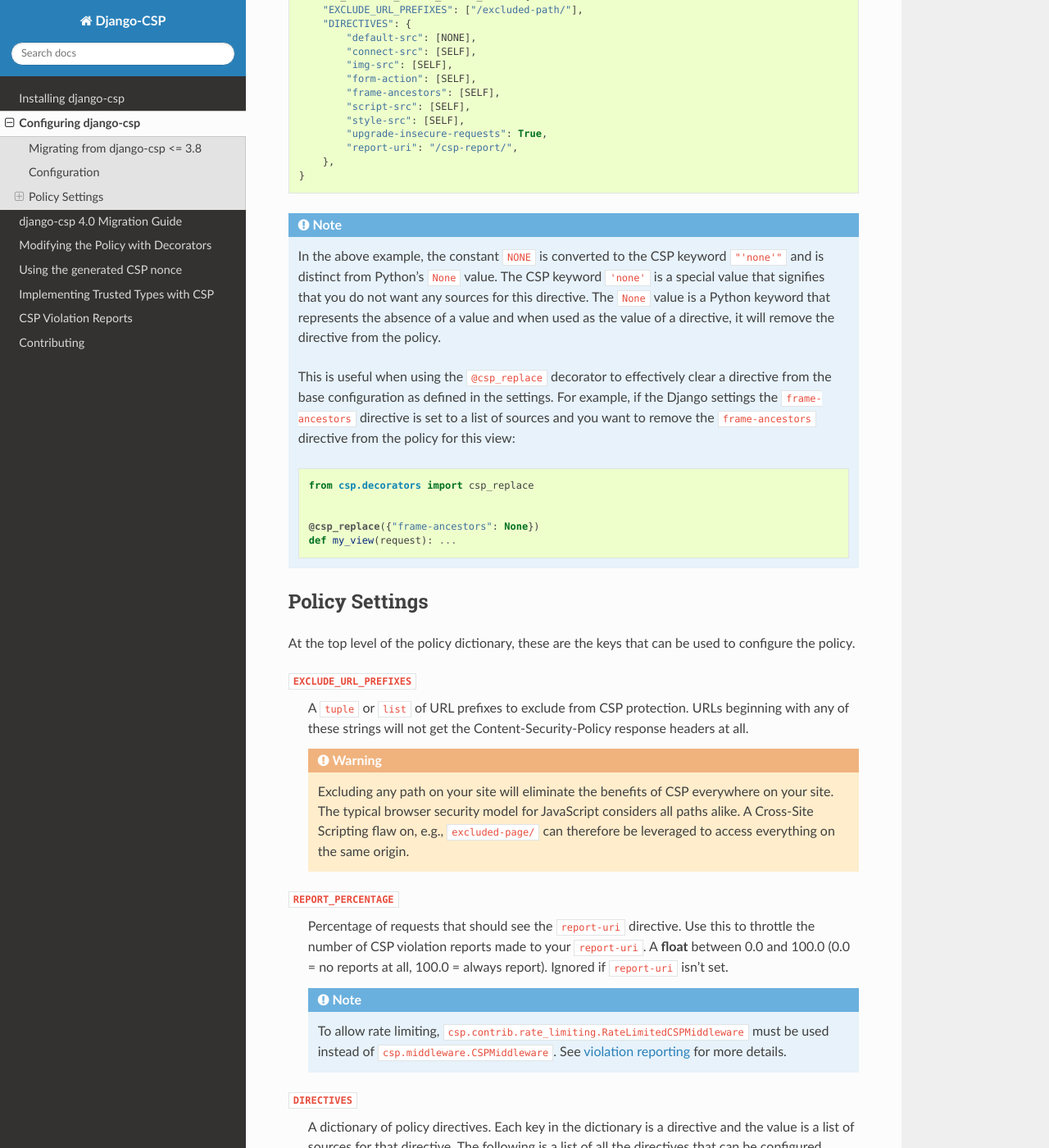
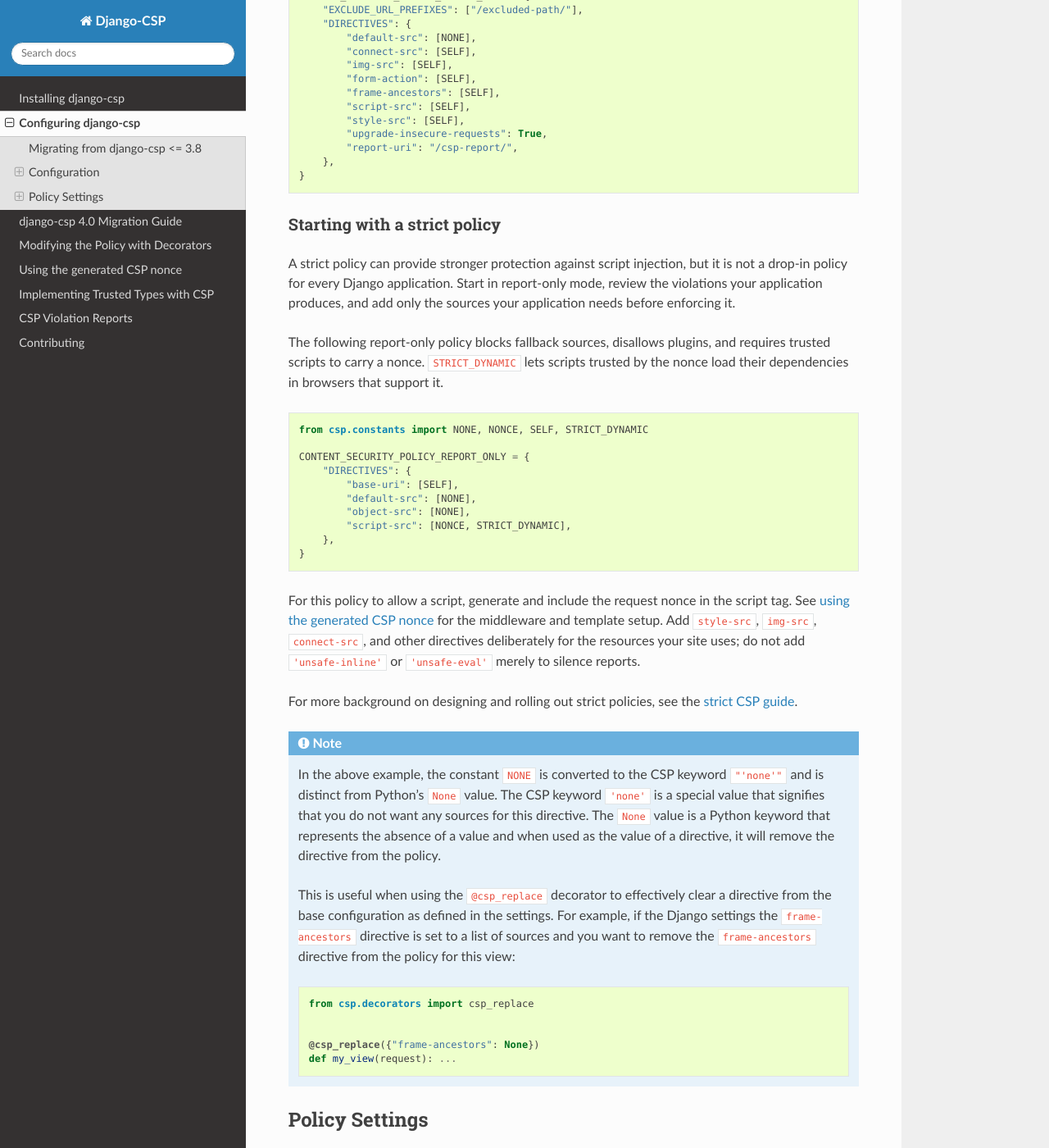
Before and after one commit to mozilla/django-csp, a Sphinx documentation site: the page built from docs/configuration.rst, in a window 1280 px wide and 1400 px high, scrolled down 1229 px. Shown: the whole window at 82% size. Built offline with Sphinx 7.4.7 and the Read the Docs theme 3.1.0, drawn with Linux system fonts in a browser that asks for light colours.

Commit message:
docs: add strict CSP starting example

```diff
--- a/docs/configuration.rst
+++ b/docs/configuration.rst
@@ -69,6 +69,41 @@
             "report-uri": "/csp-report/",
         },
     }
+
+Starting with a strict policy
+-----------------------------
+
+A strict policy can provide stronger protection against script injection, but it
+is not a drop-in policy for every Django application. Start in report-only mode,
+review the violations your application produces, and add only the sources your
+application needs before enforcing it.
+
+The following report-only policy blocks fallback sources, disallows plugins,
+and requires trusted scripts to carry a nonce. ``STRICT_DYNAMIC`` lets scripts
+trusted by the nonce load their dependencies in browsers that support it.
+
+.. code-block:: python
+
+    from csp.constants import NONE, NONCE, SELF, STRICT_DYNAMIC
+
+    CONTENT_SECURITY_POLICY_REPORT_ONLY = {
+        "DIRECTIVES": {
+            "base-uri": [SELF],
+            "default-src": [NONE],
+            "object-src": [NONE],
+            "script-src": [NONCE, STRICT_DYNAMIC],
+        },
+    }
+
+For this policy to allow a script, generate and include the request nonce in
+the script tag. See :doc:`using the generated CSP nonce <nonce>`
+for the middleware and template setup. Add ``style-src``, ``img-src``,
+``connect-src``, and other directives deliberately for the resources your site
+uses; do not add ``'unsafe-inline'`` or ``'unsafe-eval'`` merely to silence
+reports.
+
+For more background on designing and rolling out strict policies, see the
+`strict CSP guide <strict-csp_>`_.
 
 .. note::
 
```
